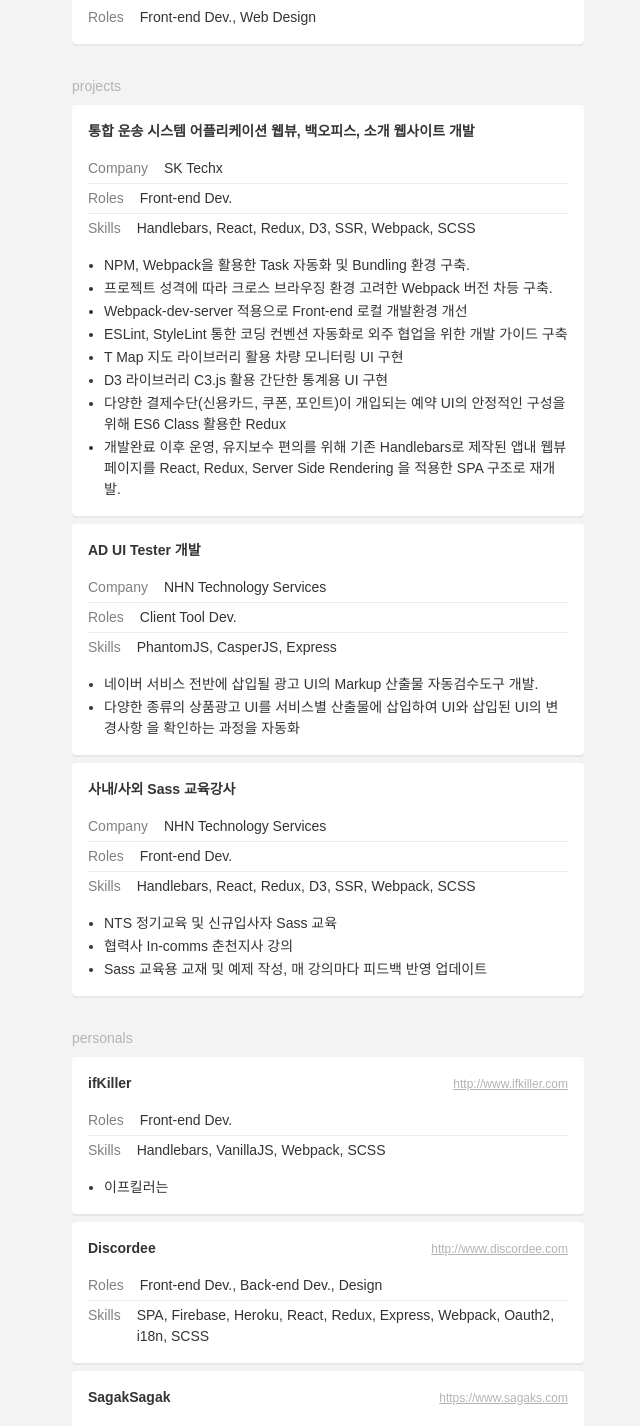
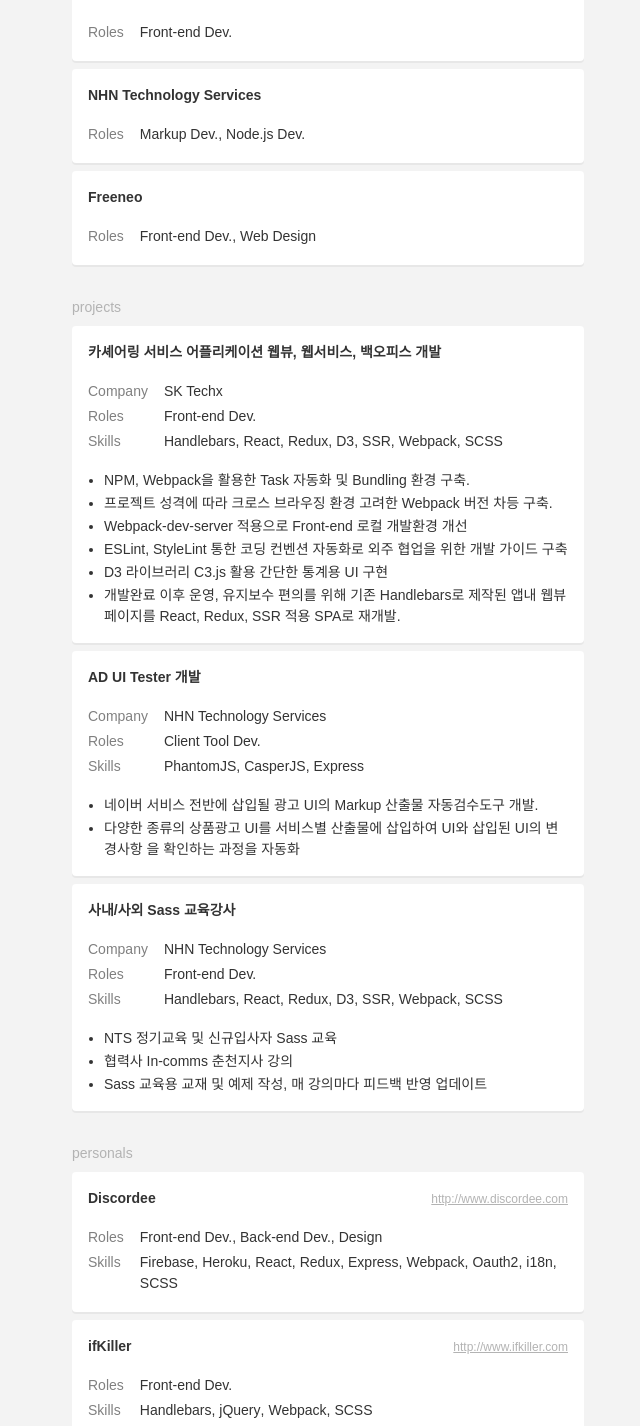
Before and after one commit to reumia/resume, a React app: page / in a window 1280 px wide. Shown: the part 571-1997 px from the top of the page, without its empty margins (312-952 px from the left). Built offline with nearby package versions, Linux system fonts and the light colour scheme.

Commit message:
제목이 없는 카드 UI 추가

```diff
--- a/src/components/Card.js
+++ b/src/components/Card.js
@@ -16,13 +16,7 @@
 
         if (contentsData) {
             contents = _.map(contentsData, (item, key) => {
-                if (Array.isArray(item)) {
-                    let array = item.map((value, index) => <span className="text" key={ index }>{ value }</span>)
-                    return <Item key={ key } value={ array } title={ key } />
-                } else {
-                    if (item.length > 0) return <Item key={ key } value={ item } title={ key }/>
-                    else return false
-                }
+                return <Item key={ key } value={ item } title={ key } />
             })
 
             return contents
--- a/src/components/Item.js
+++ b/src/components/Item.js
@@ -3,12 +3,20 @@
 import LocaleString from './LocaleString'
 
 const Item = ({ value, title }) => {
+    let texts;
+
+    if (Array.isArray(value)) {
+        texts = value.map((item, index) => <span className="text" key={ index }>{ item }</span>)
+    } else {
+        texts = value
+    }
+
     return (
         <div className="item">
             <div className="item-title">
                 <LocaleString string={ title }/>
             </div>
-            <div className="item-contents">{ value }</div>
+            <div className="item-contents">{ texts }</div>
         </div>
     )
 }
--- a/src/components/LocaleString.js
+++ b/src/components/LocaleString.js
@@ -6,7 +6,8 @@
         'company': 'company',
         'roles': 'roles',
         'skills': 'skills',
-        'descriptions': 'descriptions'
+        'descriptions': 'descriptions',
+        'experiences': 'experiences'
     },
     'ko': {
         'companies': '경력',
@@ -15,7 +16,8 @@
         'company': '회사',
         'roles': '역할',
         'skills': '기술',
-        'descriptions': '상세'
+        'descriptions': '상세',
+        'experiences': '경험'
     }
 }
 
--- a/src/data.js
+++ b/src/data.js
@@ -28,6 +28,14 @@
         ]
     },
     resume: {
+        experiences: [
+            {
+                'Front-end': [ 'sdasd' ],
+                'Back-end': [ 'Node.js', 'Express', 'mySQL', 'node-orm2' ],
+                'Tools': [ 'asd' ],
+                'Platform': [ 'Firebase', 'Heroku' ]
+            }
+        ],
         companies: [
             {
                 'name': 'SK Techx',
@@ -44,7 +52,7 @@
         ],
         projects: [
             {
-                'name': '통합 운송 시스템 어플리케이션 웹뷰, 백오피스, 소개 웹사이트 개발',
+                'name': '카셰어링 서비스 어플리케이션 웹뷰, 웹서비스, 백오피스 개발',
                 'company': 'SK Techx',
                 'roles': [ 'Front-end Dev.' ],
                 'skills': [ 'Handlebars', 'React', 'Redux', 'D3', 'SSR', 'Webpack', 'SCSS' ],
@@ -53,10 +61,8 @@
                     '프로젝트 성격에 따라 크로스 브라우징 환경 고려한 Webpack 버전 차등 구축.',
                     'Webpack-dev-server 적용으로 Front-end 로컬 개발환경 개선',
                     'ESLint, StyleLint 통한 코딩 컨벤션 자동화로 외주 협업을 위한 개발 가이드 구축',
-                    'T Map 지도 라이브러리 활용 차량 모니터링 UI 구현',
                     'D3 라이브러리 C3.js 활용 간단한 통계용 UI 구현',
-                    '다양한 결제수단(신용카드, 쿠폰, 포인트)이 개입되는 예약 UI의 안정적인 구성을 위해 ES6 Class 활용한 Redux',
-                    '개발완료 이후 운영, 유지보수 편의를 위해 기존 Handlebars로 제작된 앱내 웹뷰 페이지를 React, Redux, Server Side Rendering 을 적용한 SPA 구조로 재개발.'
+                    '개발완료 이후 운영, 유지보수 편의를 위해 기존 Handlebars로 제작된 앱내 웹뷰 페이지를 React, Redux, SSR 적용 SPA로 재개발.'
                 ]
             },
             {
@@ -83,27 +89,23 @@
         ],
         personals: [
             {
+                'name': 'Discordee',
+                'url': 'http://www.discordee.com',
+                'roles': [ 'Front-end Dev.', 'Back-end Dev.', 'Design' ],
+                'skills': [ 'Firebase', 'Heroku', 'React', 'Redux', 'Express', 'Webpack', 'Oauth2', 'i18n', 'SCSS' ],
+                'descriptions': []
+            },
+            {
                 'name': 'ifKiller',
                 'url': 'http://www.ifkiller.com',
                 'roles': [ 'Front-end Dev.' ],
-                'skills': [ 'Handlebars', 'VanillaJS', 'Webpack', 'SCSS' ],
+                'skills': [ 'Handlebars', 'jQuery', 'Webpack', 'SCSS' ],
                 'descriptions': [
                     '이프킬러는'
                 ]
             },
             {
-                'name': 'Discordee',
-                'url': 'http://www.discordee.com',
-                'roles': [ 'Front-end Dev.', 'Back-end Dev.', 'Design' ],
-                'skills': [ 'SPA', 'Firebase', 'Heroku', 'React', 'Redux', 'Express', 'Webpack', 'Oauth2', 'i18n', 'SCSS' ],
-                'descriptions': []
-            },
-            {
-                'name': 'SagakSagak',
-                'url': 'https://www.sagaks.com',
-                'roles': [ 'Front-end Dev.', 'Back-end Dev.', 'Design' ],
-                'skills': [ 'SPA', 'AWS', 'Vue', 'Redux', 'Express', 'mySql', 'ORM', 'Webpack', 'SCSS' ],
-                'descriptions': []
+                'name': 'Theme for Hexo the Static-blog-generator'
             }
         ]
     }
--- a/src/styles/index.scss
+++ b/src/styles/index.scss
@@ -134,21 +134,28 @@
 }
 .card-contents {
   display: block;
+  margin-top: $space-unit;
   .item {
+    display: table-row;
     margin-top: $space-unit / 4;
     &:first-child {
-      margin-top: $space-unit;
+      margin-top: 0;
     }
   }
   .item ~ .item {
     padding-top: $space-unit / 4;
     border-top: 1px solid $color-background-darkest;
   }
+  .item-title,
+  .item-contents {
+    display: table-cell;
+    padding: ($space-unit / 8) 0;
+  }
   .item-title {
-    float: left;
-    margin-right: $space-unit;
+    padding-right: $space-unit;
     color: $color-text-lighter;
     text-transform: capitalize;
+    white-space: nowrap;
   }
   .item-contents {
     overflow: auto;
```
